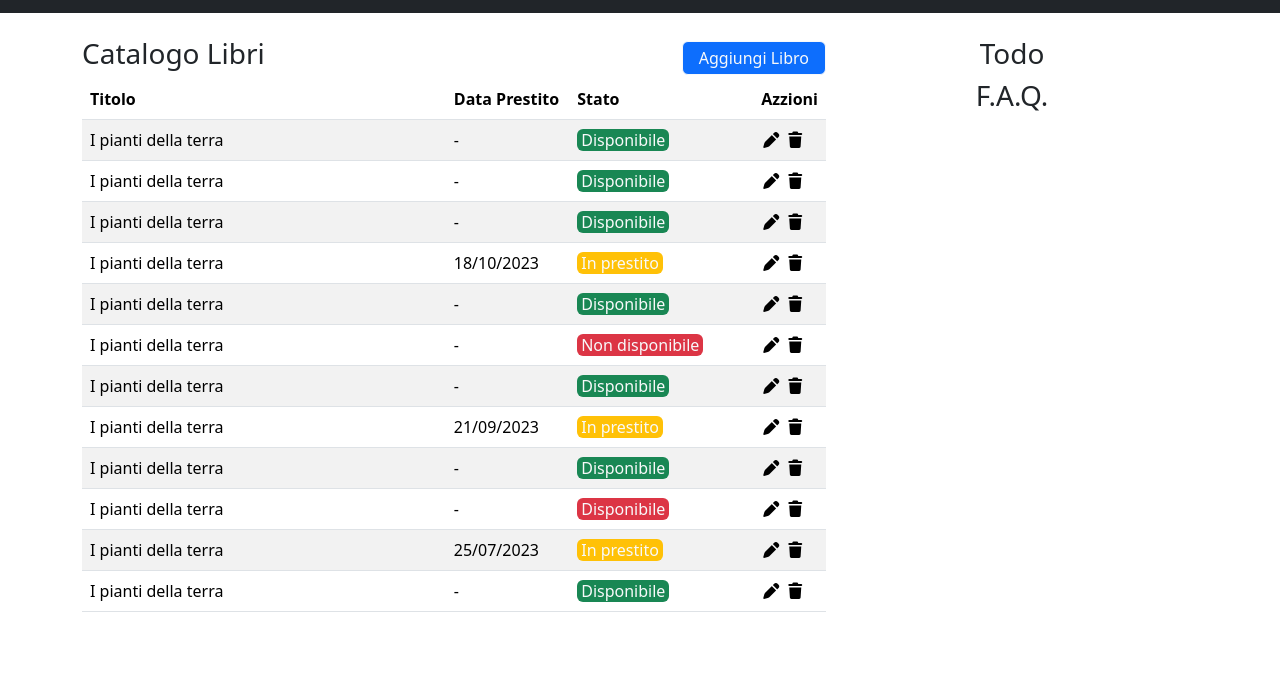
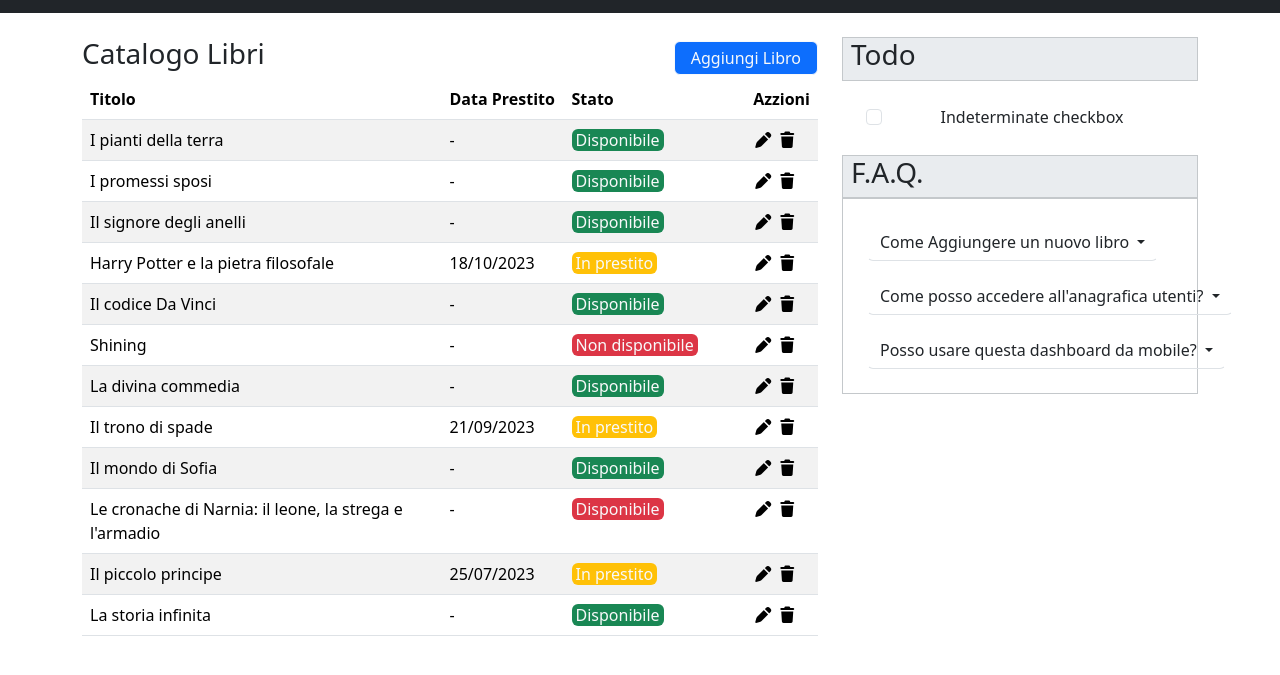
Before and after one commit to Endri-Tosku/html-css-bootstrap-dashboard, a plain HTML site: page index.html in a window 1280 px wide. Shown: the part 59-734 px from the top of the page. Drawn offline with nearby package versions, Linux system fonts and the light colour scheme.

Commit message:
feat: aggiunto i dropdown

```diff
--- a/index.html
+++ b/index.html
@@ -42,15 +42,15 @@
     </header>
 
     <main class="container text-center">
-        <div class="row gx-0 my-4">
-            <div class="col">
+        <div class="row my-4">
+            <div class="col-8">
                 <div class="d-flex align-items-center -justify-content-center justify-content-between">
                     <h3>Catalogo Libri</h3>
                     <button type="button" class="btn btn-primary btn-outline-light px-3 py-1">Aggiungi Libro</button>
                 </div>
 
                 <!-- tabella -->
-                <table class="table table-striped col-8 text-start">
+                <table class="table table-striped text-start">
                     <thead>
                         <tr>
                             <th scope="col">Titolo</th>
@@ -63,14 +63,15 @@
                         <tr>
                             <td class="col-6">I pianti della terra</td>
                             <td class="col-2">-</td>
-                            <td class="col-3"><span class="text-light bg-success px-1 rounded">Disponibile</span></td>
+                            <td class="col-3"><span class="text-light bg-success px-1 rounded">Disponibile</span>
+                            </td>
                             <td class="col-1">
                                 <i class="fa-solid fa-pen"></i>
                                 <i class="fa-solid fa-trash"></i>
                             </td>
                         </tr>
                         <tr>
-                            <td>I pianti della terra</td>
+                            <td>I promessi sposi</td>
                             <td>-</td>
                             <td><span class="text-light bg-success px-1 rounded">Disponibile</span></td>
                             <td>
@@ -79,7 +80,7 @@
                             </td>
                         </tr>
                         <tr>
-                            <td>I pianti della terra</td>
+                            <td>Il signore degli anelli</td>
                             <td>-</td>
                             <td><span class="text-light bg-success px-1 rounded">Disponibile</span></td>
                             <td>
@@ -88,7 +89,7 @@
                             </td>
                         </tr>
                         <tr>
-                            <td>I pianti della terra</td>
+                            <td>Harry Potter e la pietra filosofale</td>
                             <td>18/10/2023</td>
                             <td><span class="text-light bg-warning px-1 rounded">In prestito</span></td>
                             <td>
@@ -97,7 +98,7 @@
                             </td>
                         </tr>
                         <tr>
-                            <td>I pianti della terra</td>
+                            <td>Il codice Da Vinci</td>
                             <td>-</td>
                             <td><span class="text-light bg-success px-1 rounded">Disponibile</span></td>
                             <td>
@@ -106,7 +107,7 @@
                             </td>
                         </tr>
                         <tr>
-                            <td>I pianti della terra</td>
+                            <td>Shining</td>
                             <td>-</td>
                             <td><span class="text-light bg-danger px-1 rounded">Non disponibile</span></td>
                             <td>
@@ -115,7 +116,7 @@
                             </td>
                         </tr>
                         <tr>
-                            <td>I pianti della terra</td>
+                            <td>La divina commedia</td>
                             <td>-</td>
                             <td><span class="text-light bg-success px-1 rounded">Disponibile</span></td>
                             <td>
@@ -124,7 +125,7 @@
                             </td>
                         </tr>
                         <tr>
-                            <td>I pianti della terra</td>
+                            <td>Il trono di spade</td>
                             <td>21/09/2023</td>
                             <td><span class="text-light bg-warning px-1 rounded">In prestito</span></td>
                             <td>
@@ -133,7 +134,7 @@
                             </td>
                         </tr>
                         <tr>
-                            <td>I pianti della terra</td>
+                            <td>Il mondo di Sofia</td>
                             <td>-</td>
                             <td><span class="text-light bg-success px-1 rounded">Disponibile</span></td>
                             <td>
@@ -142,7 +143,7 @@
                             </td>
                         </tr>
                         <tr>
-                            <td>I pianti della terra</td>
+                            <td>Le cronache di Narnia: il leone, la strega e l'armadio</td>
                             <td>-</td>
                             <td><span class="text-light bg-danger px-1 rounded">Disponibile</span></td>
                             <td>
@@ -151,7 +152,7 @@
                             </td>
                         </tr>
                         <tr>
-                            <td>I pianti della terra</td>
+                            <td>Il piccolo principe</td>
                             <td>25/07/2023</td>
                             <td><span class="text-light bg-warning px-1 rounded">In prestito</span></td>
                             <td>
@@ -160,7 +161,7 @@
                             </td>
                         </tr>
                         <tr>
-                            <td>I pianti della terra</td>
+                            <td>La storia infinita</td>
                             <td>-</td>
                             <td><span class="text-light bg-success px-1 rounded">Disponibile</span></td>
                             <td>
@@ -170,20 +171,59 @@
                         </tr>
                     </tbody>
                 </table>
-
                 <!-- todo-FAQ -->
             </div>
 
             <div class="col-4">
-
-                <div class="col">
+                <div class="text-start border border-secondary-subtle px-2 bg-body-secondary">
                     <h3>Todo</h3>
                 </div>
-
-                <div class="col">
+                <div class="p-4">
+                    <div class="form-check">
+                        <input class="form-check-input" type="checkbox" value="" id="checkIndeterminate">
+                        <label class="form-check-label" for="checkIndeterminate">
+                            Indeterminate checkbox
+                        </label>
+                    </div>
+                </div>
+                <div class="text-start border border-secondary-subtle px-2 bg-body-secondary">
                     <h3>F.A.Q.</h3>
                 </div>
-
+                <div class="container text-start p-4 d-flex flex-column gap-3 border border-secondary-subtle">
+                    <div class="dropdown">
+                        <button class="btn dropdown-toggle border-bottom" type="button" data-bs-toggle="dropdown"
+                            aria-expanded="false">
+                            Come Aggiungere un nuovo libro
+                        </button>
+                        <ul class="dropdown-menu">
+                            <li><a class="dropdown-item" href="#">Action</a></li>
+                            <li><a class="dropdown-item" href="#">Another action</a></li>
+                            <li><a class="dropdown-item" href="#">Something else here</a></li>
+                        </ul>
+                    </div>
+                    <div class="dropdown">
+                        <button class="btn dropdown-toggle border-bottom" type="button" data-bs-toggle="dropdown"
+                            aria-expanded="false">
+                            Come posso accedere all'anagrafica utenti?
+                        </button>
+                        <ul class="dropdown-menu">
+                            <li><a class="dropdown-item" href="#">Action</a></li>
+                            <li><a class="dropdown-item" href="#">Another action</a></li>
+                            <li><a class="dropdown-item" href="#">Something else here</a></li>
+                        </ul>
+                    </div>
+                    <div class="dropdown">
+                        <button class="btn dropdown-toggle border-bottom" type="button" data-bs-toggle="dropdown"
+                            aria-expanded="false">
+                            Posso usare questa dashboard da mobile?
+                        </button>
+                        <ul class="dropdown-menu">
+                            <li><a class="dropdown-item" href="#">Action</a></li>
+                            <li><a class="dropdown-item" href="#">Another action</a></li>
+                            <li><a class="dropdown-item" href="#">Something else here</a></li>
+                        </ul>
+                    </div>
+                </div>
             </div>
         </div>
 
@@ -195,59 +235,3 @@
 </body>
 
 </html>
-
-
-
-
-
-<!--                 <table class="table">
-                    <thead>
-                        <tr>
-                            <th scope="col">Titolo</th>
-                            <th scope="col">Data Prestito</th>
-                            <th scope="col">Stato</th>
-                            <th scope="col">Azzioni</th>
-                        </tr>
-                    </thead>
-                    <tbody>
-                        <tr>
-                            <th scope="row">I pianti della terra</th>
-                            <td>Ipromessi sposi</td>
-                            <td>Ilsignore degli anelli</td>
-                            <td>Harry Potter e la pietra filosofale</td>
-                            <td>Il codice Da Vinci</td>
-                            <td>Shining</td>
-                            <td>La divina commedia</td>
-                            <td>Il trono di spade</td>
-                            <td>Il mondo di Sofia</td>
-                            <td>Le cronache di Narnia: il leone, la strega e l'armadio</td>
-                            <td>Il piccolo principe</td>
-                        </tr>
-                        <tr>
-                            <th scope="row"></th>
-                            <td>Jacob</td>
-                            <td>Thornton</td>
-                            <td>@fat</td>
-                            <td></td>
-                            <td></td>
-                            <td></td>
-                            <td></td>
-                            <td></td>
-                            <td></td>
-                            <td></td>
-                        </tr>
-                        <tr>
-                            <th scope="row">3</th>
-                            <td>John</td>
-                            <td>Doe</td>
-                            <td>@social</td>
-                            <td></td>
-                            <td></td>
-                            <td></td>
-                            <td></td>
-                            <td></td>
-                            <td></td>
-                            <td></td>
-                        </tr>
-                    </tbody>
-                </table> -->
```
Lines whose indentation alone changed are shown as unchanged.
